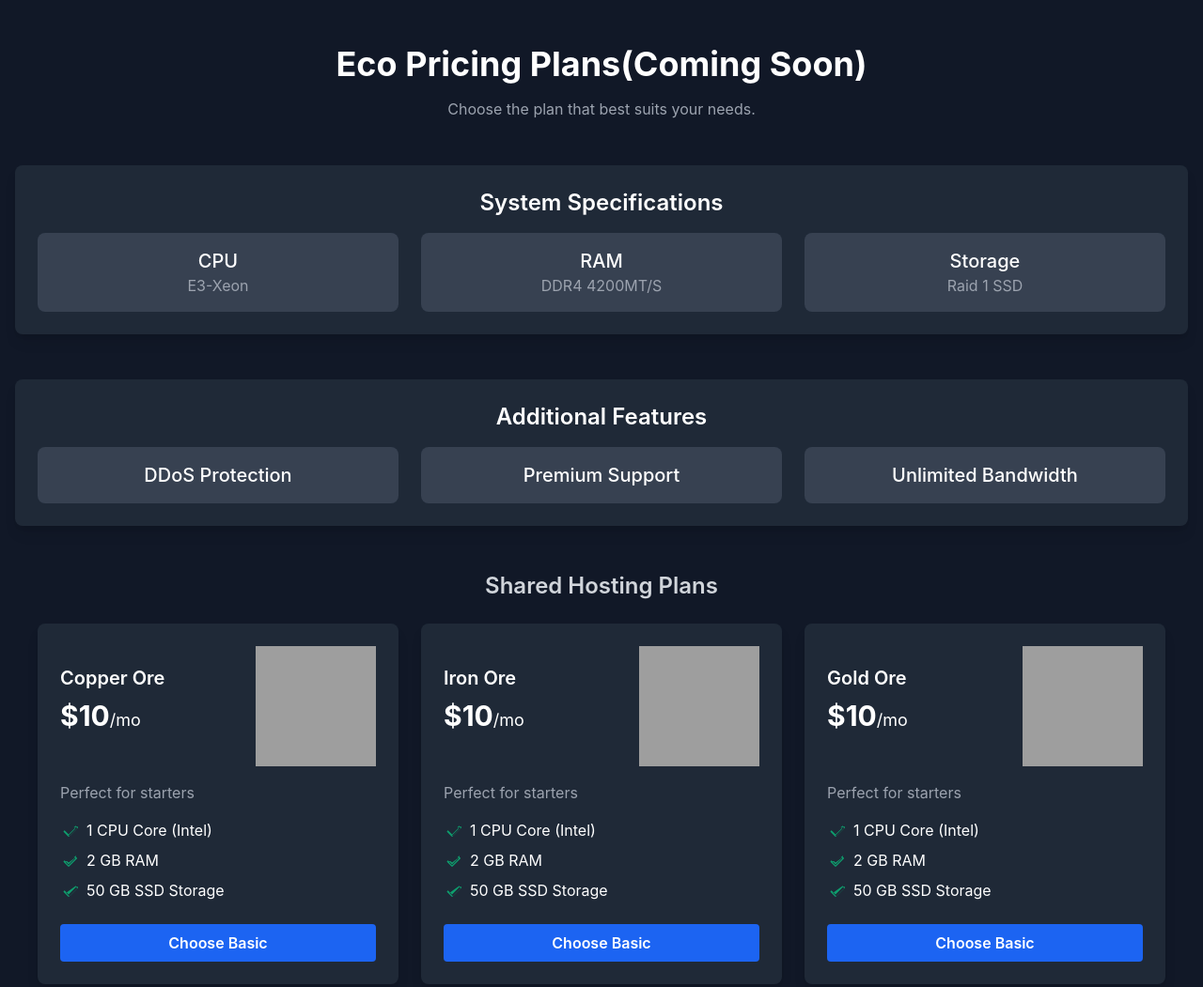
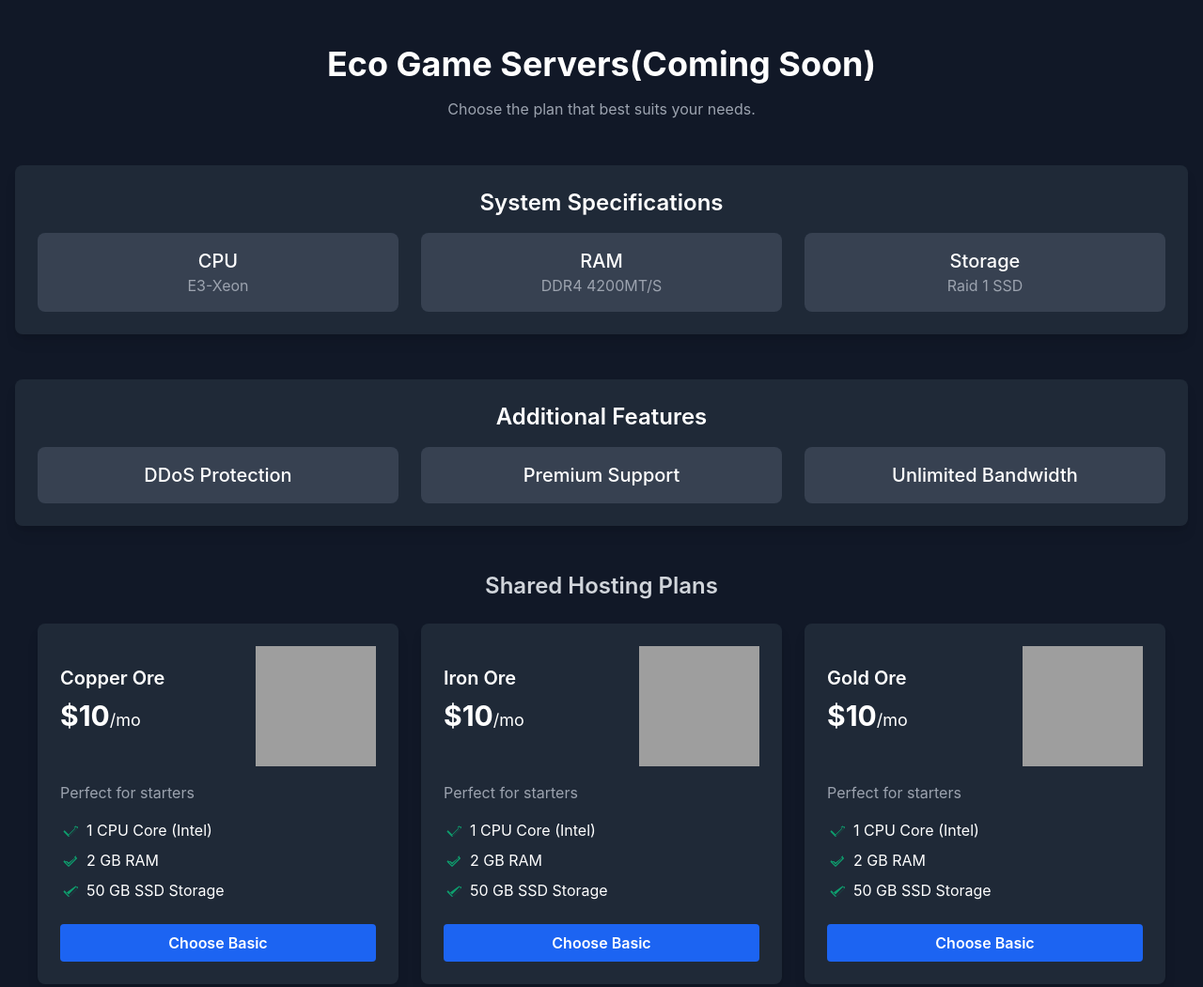
Before and after one commit to EWANZO101/Nexuservers.com, a plain HTML site: page eco.html in a window 1280 px wide. Shown: the top 1051 px of the page at 94% size. Drawn offline with nearby package versions, Linux system fonts and the light colour scheme; grey boxes are pictures that could not be loaded.

Commit message:
Update eco.html

```diff
--- a/eco.html
+++ b/eco.html
@@ -30,7 +30,7 @@
 
     <!-- Heading -->
     <div class="text-center mb-12">
-      <h2 class="text-4xl font-bold mb-4">Eco Pricing Plans(Coming Soon)</h2>
+      <h2 class="text-4xl font-bold mb-4">Eco Game Servers(Coming Soon)</h2>
       <p class="text-gray-400">Choose the plan that best suits your needs.</p>
     </div>
 
```
